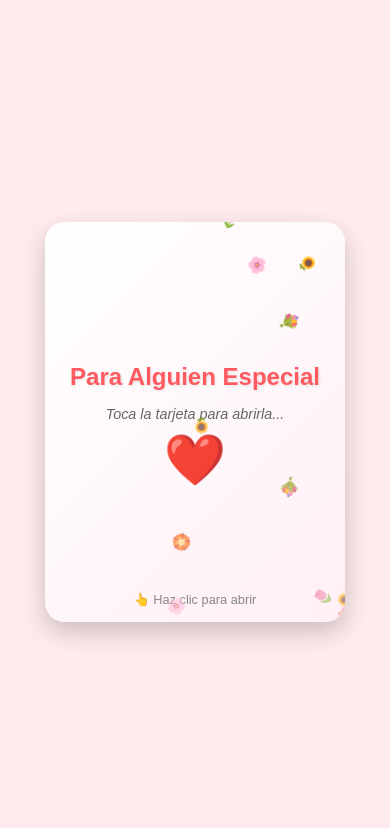
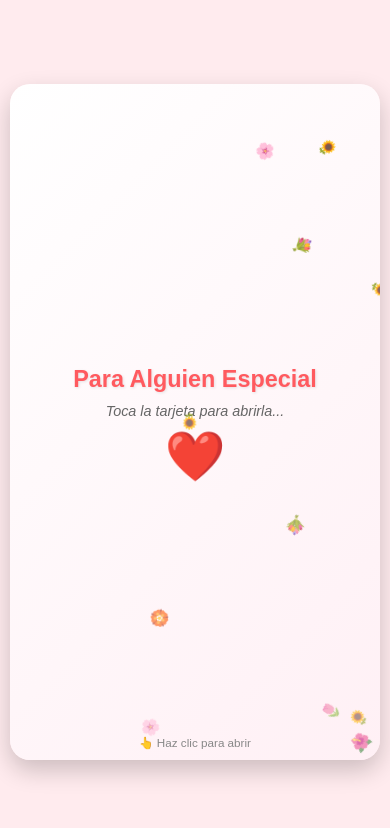
Before and after one commit to JesusSantiago2004/tarjeta-especial-emy, a plain HTML site: page index.html in a window 390 px wide. Drawn offline with Linux system fonts and the light colour scheme.

Commit message:
Update index.html

```diff
--- a/index.html
+++ b/index.html
@@ -9,13 +9,13 @@
             display: flex;
             justify-content: center;
             align-items: center;
-            min-height: 100vh;
+            min-height: 100dvh; /* Cambiado a dvh para mejor soporte en móviles */
             background-color: #ffebee;
             font-family: 'Arial', sans-serif;
             margin: 0;
             overflow: hidden;
             perspective: 1000px;
-            padding: 20px;
+            padding: 15px;
             box-sizing: border-box;
         }
 
@@ -24,12 +24,12 @@
             width: 100%;
             max-width: 350px;
             height: auto;
-            min-height: 500px;
-            aspect-ratio: 7/9;
+            min-height: 550px; /* Altura base */
+            aspect-ratio: 7/10; /* Ajustado ligeramente */
             transition: transform 0.8s ease;
             transform-style: preserve-3d;
             cursor: pointer;
-            margin: 20px 0;
+            margin: 10px 0;
         }
 
         .card-container.opened {
@@ -163,26 +163,58 @@
             font-size: clamp(0.9rem, 3vw, 1rem);
         }
 
-        /* Media queries para ajustes específicos */
-        @media (max-width: 400px) {
+        /* Media queries mejorados */
+        @media (max-width: 600px) {
+            body {
+                padding: 10px;
+            }
+
             .card-container {
-                max-width: 300px;
-                min-height: 400px;
+                max-width: 100%;
+                min-height: 75dvh; /* Usa el 75% del viewport en móviles */
+                aspect-ratio: unset; /* Removido para mayor flexibilidad */
+            }
+
+            .card {
+                padding: 15px;
             }
 
             .heart-emoji {
                 margin: 10px 0;
+                font-size: clamp(2.5rem, 12vw, 4rem);
             }
 
             .back p {
                 line-height: 1.5;
                 margin: 8px 0;
+                padding: 0 5px;
             }
         }
 
-        @media (max-height: 600px) {
+        @media (max-width: 400px) and (orientation: portrait) {
             .card-container {
-                max-height: 80vh;
+                min-height: 80dvh; /* Más alto en móviles pequeños */
+            }
+
+            .front h1, .back h2 {
+                font-size: clamp(1.3rem, 6vw, 1.6rem);
+                margin-bottom: 10px;
+            }
+
+            .front p, .back p {
+                font-size: clamp(0.8rem, 4vw, 0.9rem);
+            }
+
+            .tap-instruction {
+                bottom: 10px;
+                font-size: clamp(0.7rem, 3vw, 0.8rem);
+            }
+        }
+
+        @media (max-height: 700px) {
+            .card-container {
+                min-height: 85dvh;
+                max-height: 85dvh;
             }
         }
     </style>
```
